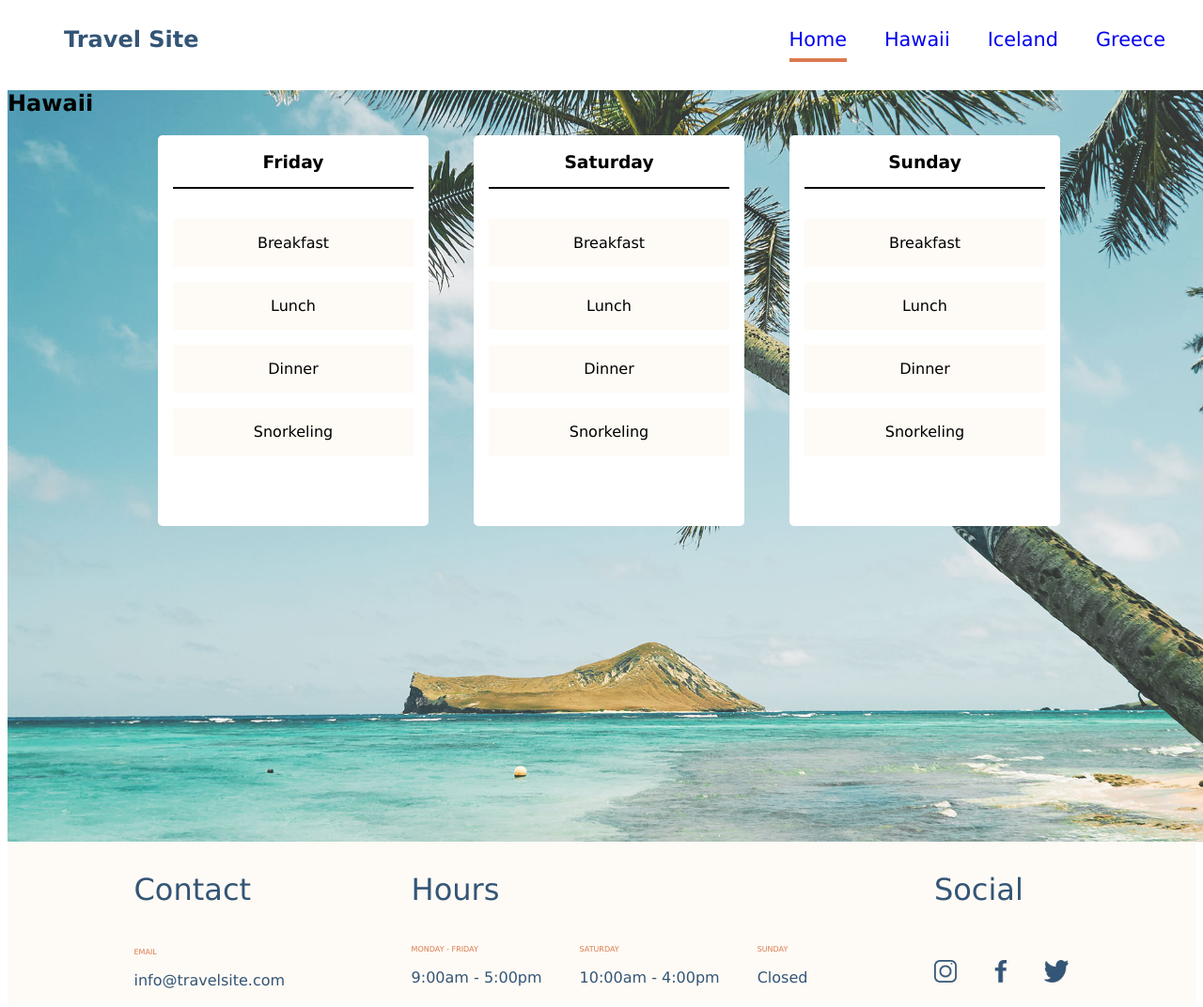
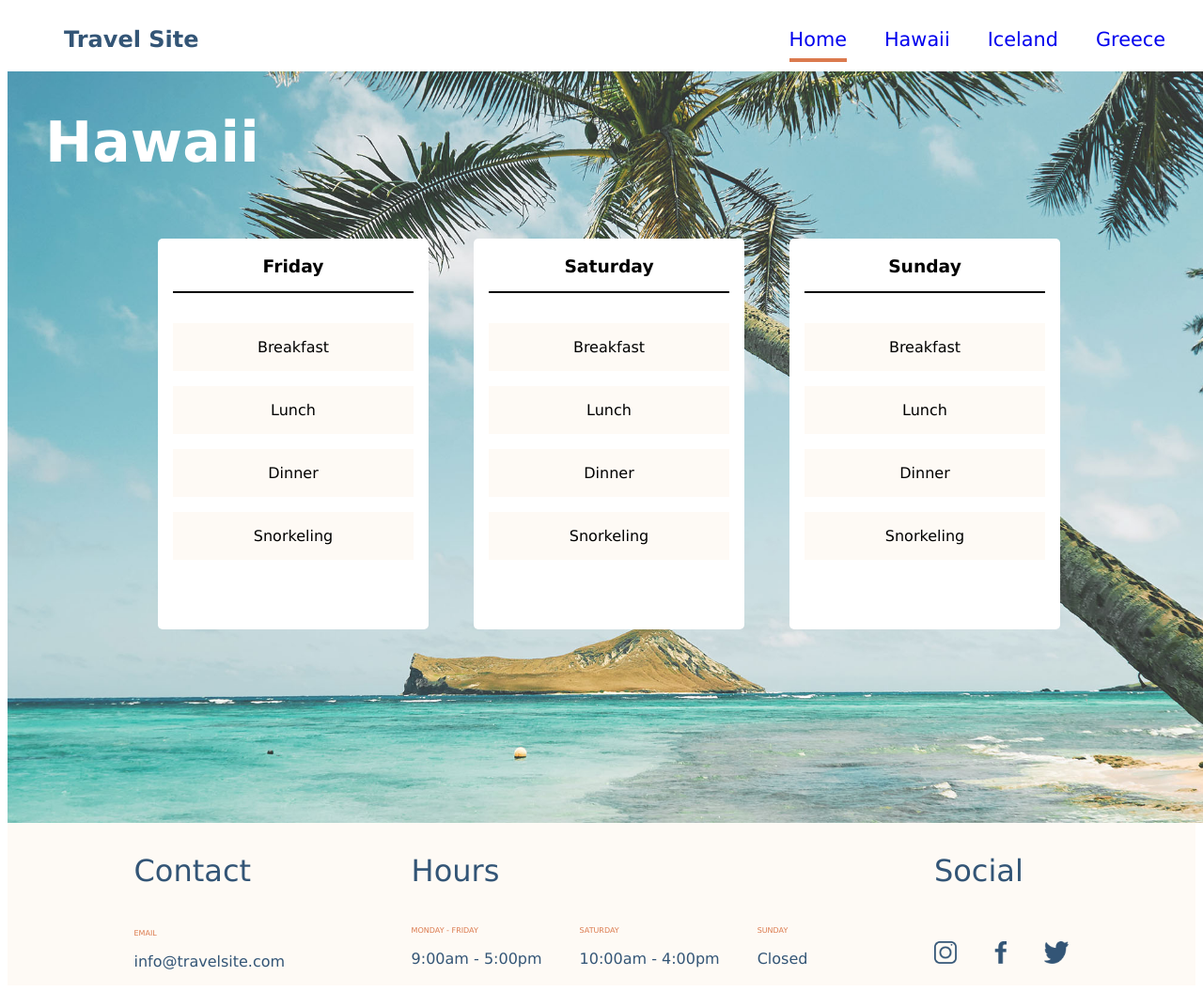
Before and after one commit to pshenoy30/TravelSite, a plain HTML site: page pratiksha-shenoy-travelsite/pages/hawaii.html in a window 1280 px wide. Shown: the whole page at 94% size. Drawn offline with Linux system fonts and the light colour scheme.

Commit message:
Completed the styling for Hawaii page

```diff
--- a/pratiksha-shenoy-travelsite/css/destinations.css
+++ b/pratiksha-shenoy-travelsite/css/destinations.css
@@ -8,6 +8,16 @@
     height: 100vh;
     background-position: center;
     background-size: cover;
+}
+
+.hero-section__container__title{
+    font-size: 3.75rem;
+    color: #ffffff;
+    padding: 2.5rem;
+    text-align: left;
+    text-transform: capitalize;
+    font-weight: 600;
+    margin: 0 0 1.75rem 0;
 }
 
 .itinerary__container__cards{
--- a/pratiksha-shenoy-travelsite/css/main.css
+++ b/pratiksha-shenoy-travelsite/css/main.css
@@ -21,7 +21,6 @@
 
 .hero-section__container__left__title{
     font-size: 3.25rem;
-    font-weight: 300;
     color: #335576;
     padding-bottom: 40px;
     text-align: left;
```
